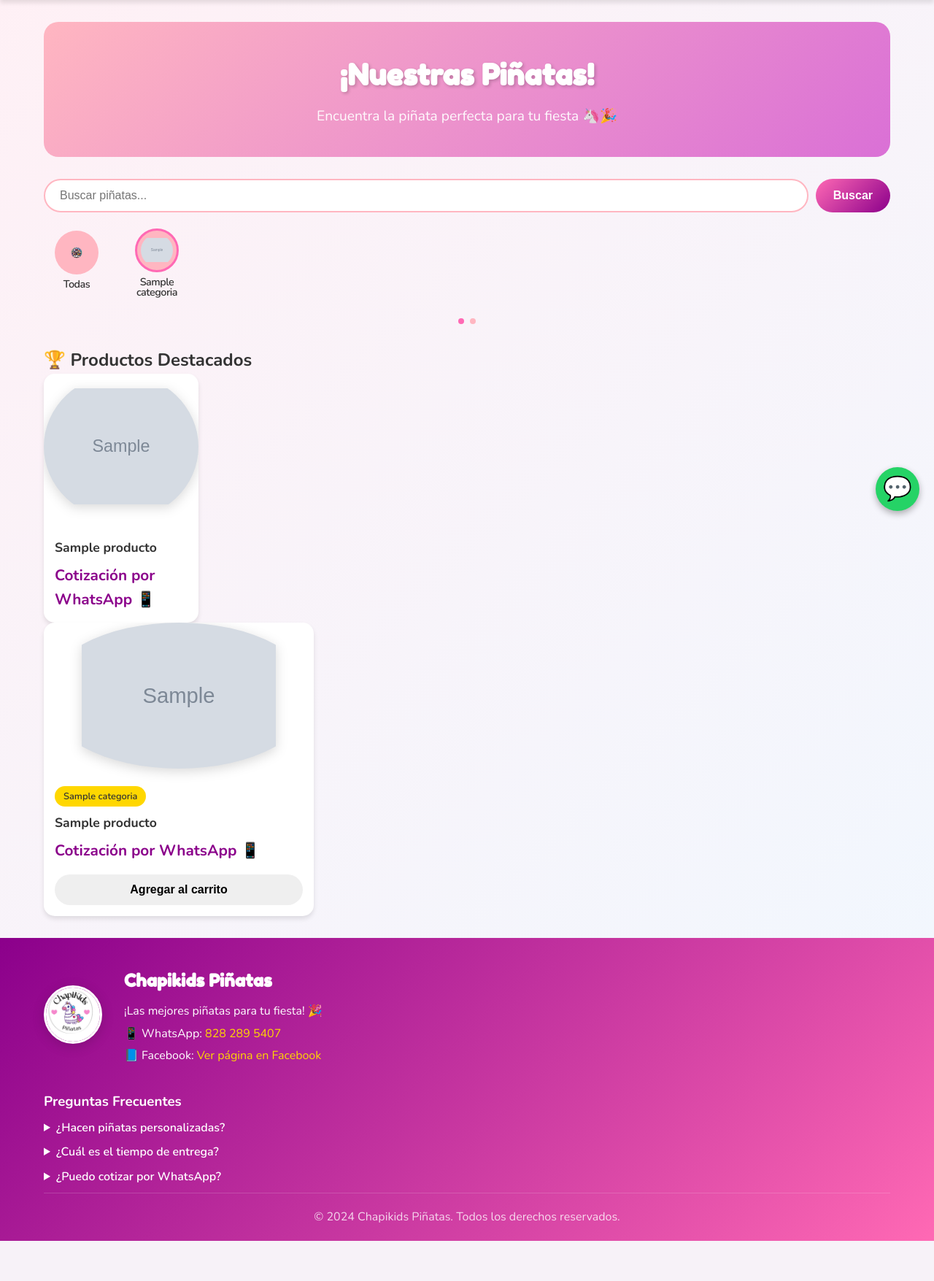
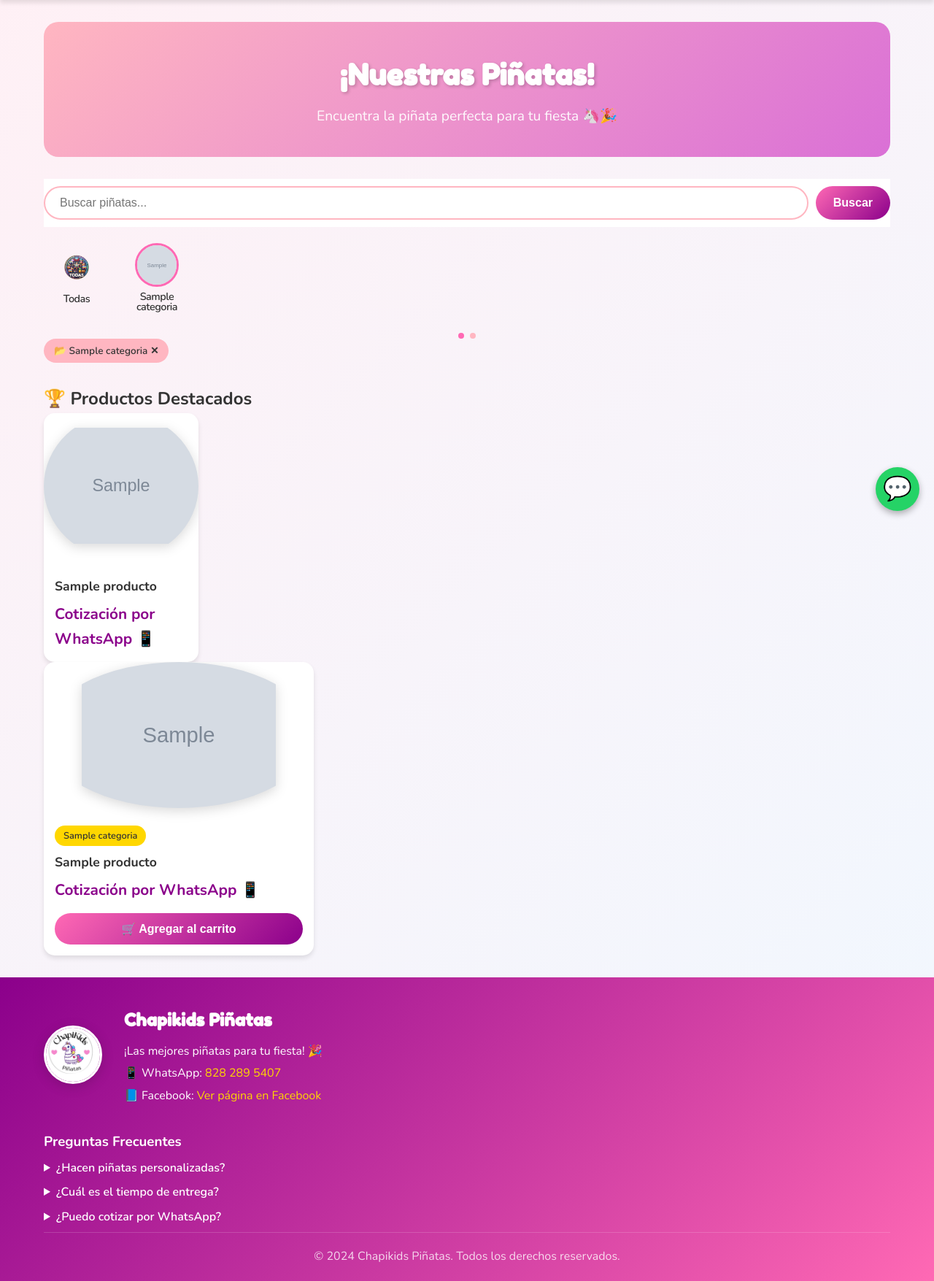
Before and after one commit to segura1297-tech/chapikids, a Django app: a page that uses catalogo/templates/catalogo/base.html in a window 1280 px wide. Shown: the part 80-1835 px from the top of the page at 73% size. Before the commit the page ends 1780 px from the top, so only its background shows below. Run offline with Django 5.2, Linux system fonts and the light colour scheme; tables that the repository leaves empty hold one stand-in row (values such as "Sample post"); grey boxes marked "Sample" are stand-in pictures.

Commit message:
Íconos circulares con object-fit cover, buscador sticky, chips de filtros, botón agregar destacado

```diff
--- a/catalogo/templates/catalogo/base.html
+++ b/catalogo/templates/catalogo/base.html
@@ -11,7 +11,7 @@
     <meta property="og:type" content="website">
     <meta property="og:image" content="{% block og_image %}{% static 'img/logo.jpeg' %}{% endblock %}">
     <link href="https://fonts.googleapis.com/css2?family=Fredoka+One&family=Nunito:wght@400;600;700&display=swap" rel="stylesheet">
-    <link rel="stylesheet" href="{% static 'css/style.css' %}?v=3">
+    <link rel="stylesheet" href="{% static 'css/style.css' %}?v=4">
     {% block extra_head %}{% endblock %}
 </head>
 <body>
--- a/catalogo/templates/catalogo/lista_productos.html
+++ b/catalogo/templates/catalogo/lista_productos.html
@@ -32,6 +32,19 @@
         {% endfor %}
     </div>
     <div class="category-dots" id="categoryDots"></div>
+
+    <div class="active-filters">
+        {% if categoria_actual %}
+            {% for c in categorias %}
+                {% if c.slug == categoria_actual %}
+                    <a href="{% url 'catalogo:lista' %}{% if query %}?q={{ query }}{% endif %}" class="filter-chip">📂 {{ c.nombre }} ✕</a>
+                {% endif %}
+            {% endfor %}
+        {% endif %}
+        {% if query %}
+            <a href="{% url 'catalogo:lista' %}{% if categoria_actual %}?categoria={{ categoria_actual }}{% endif %}" class="filter-chip">🔍 "{{ query }}" ✕</a>
+        {% endif %}
+    </div>
 </section>
 
 <script>
@@ -107,7 +120,7 @@
                 </a>
                 <form action="{% url 'carrito:agregar' producto.id %}" method="post" class="add-to-cart">
                     {% csrf_token %}
-                    <button type="submit" class="btn btn-add">Agregar al carrito</button>
+                    <button type="submit" class="btn btn-add">🛒 Agregar al carrito</button>
                 </form>
             </div>
         {% endfor %}
--- a/static/css/style.css
+++ b/static/css/style.css
@@ -148,6 +148,33 @@ body {
     display: flex;
     gap: 10px;
     margin-bottom: 20px;
+    position: sticky;
+    top: 0;
+    z-index: 100;
+    background: var(--blanco);
+    padding: 10px 0;
+}
+
+.active-filters {
+    display: flex;
+    gap: 8px;
+    flex-wrap: wrap;
+    margin-bottom: 15px;
+}
+
+.filter-chip {
+    background: var(--rosa-claro);
+    color: var(--gris-oscuro);
+    padding: 6px 14px;
+    border-radius: 20px;
+    text-decoration: none;
+    font-weight: 600;
+    font-size: 0.85rem;
+}
+
+.filter-chip:hover {
+    background: var(--morado-claro);
+    color: var(--blanco);
 }
 
 .search-input {
@@ -234,11 +261,11 @@ body {
 .category-card-icon {
     width: 60px;
     height: 60px;
-    object-fit: contain;
-    background: var(--rosa-claro, #f8e1ef);
+    object-fit: cover;
+    background: none;
     border-radius: 50%;
     border: 3px solid transparent;
-    padding: 5px;
+    padding: 0;
     box-sizing: border-box;
 }
 
@@ -339,6 +366,14 @@ body {
 
 .btn-add {
     width: 100%;
+    background: linear-gradient(135deg, var(--rosa) 0%, var(--morado) 100%);
+    color: var(--blanco);
+    font-weight: 700;
+}
+
+.btn-add:hover {
+    transform: translateY(-2px);
+    box-shadow: var(--sombra-hover);
 }
 
 /* ===== Botones ===== */
```
